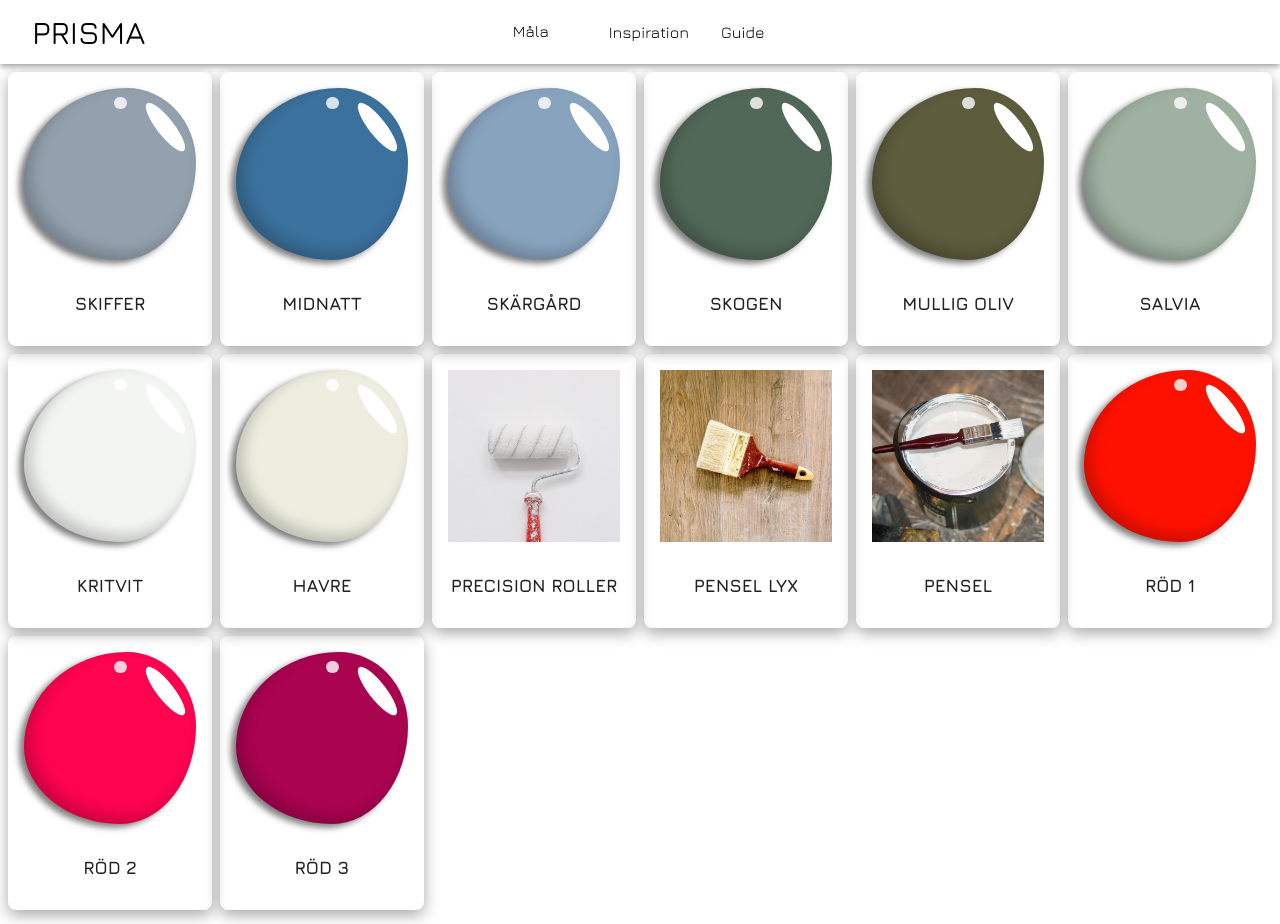
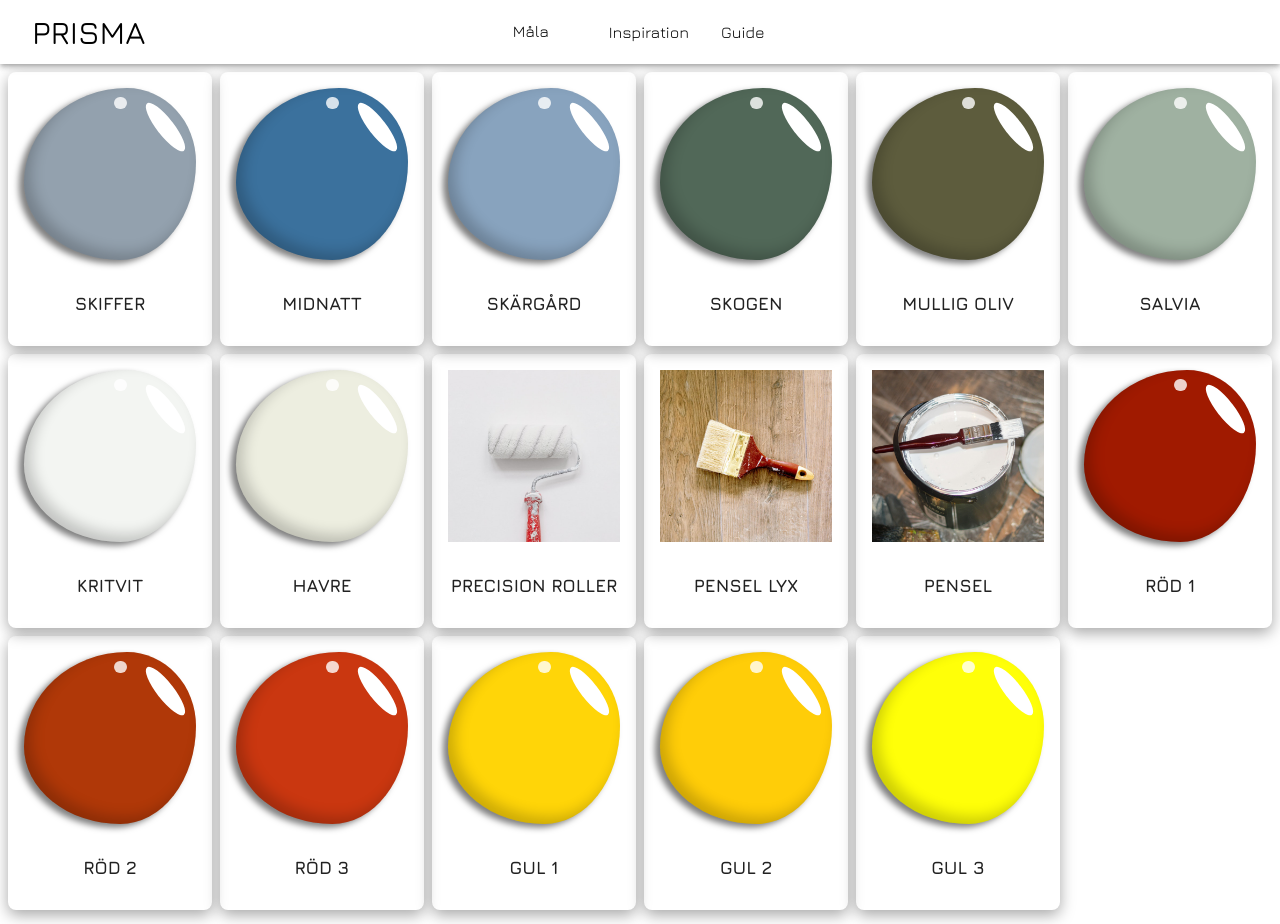
Before and after one commit to eliaslevander/AgilUtveckling-Team2, a Vue app: page / in a window 1280 px wide. Shown: the top 924 px of the page. Built offline with nearby package versions, Linux system fonts and the light colour scheme; some icons are missing.

Commit message:
la till olika priser beroende på färgtyp

```diff
--- a/public/db.json
+++ b/public/db.json
@@ -142,7 +142,7 @@
     "category": "color",
     "value": "l",
     "colorType": "Röd",
-    "colorHex": "#FF1100"
+    "colorHex": "#a01A00"
   },
   {
     "id": 13,
@@ -154,7 +154,7 @@
     "category": "color",
     "value": "l",
     "colorType": "Röd",
-    "colorHex": "#FD0350"
+    "colorHex": "#B03808"
   },
   {
     "id": 13,
@@ -166,6 +166,42 @@
     "category": "color",
     "value": "l",
     "colorType": "Röd",
-    "colorHex": "#AA0350"
+    "colorHex": "#ca3710"
+  },
+  {
+    "id": 14,
+    "name": "Gul 1",
+    "description": "Denna produkts unika röda nyans är en perfekt blandning av passion och energi. Uppgradera din stil med denna dynamiska produkt, där varje detalj är designad för att sticka ut och göra ett starkt intryck.",
+    "image": "../src/assets/images/",
+    "alt": "Gul 1-färg",
+    "price": 199,
+    "category": "color",
+    "value": "l",
+    "colorType": "Gul",
+    "colorHex": "#FFD508"
+  },
+  {
+    "id": 15,
+    "name": "Gul 2",
+    "description": "Denna produkts unika röda nyans är en perfekt blandning av passion och energi. Uppgradera din stil med denna dynamiska produkt, där varje detalj är designad för att sticka ut och göra ett starkt intryck.",
+    "image": "../src/assets/images/",
+    "alt": "Gul 2-färg",
+    "price": 199,
+    "category": "color",
+    "value": "l",
+    "colorType": "Gul",
+    "colorHex": "#FFCD08"
+  },
+  {
+    "id": 16,
+    "name": "Gul 3",
+    "description": "Denna produkts unika röda nyans är en perfekt blandning av passion och energi. Uppgradera din stil med denna dynamiska produkt, där varje detalj är designad för att sticka ut och göra ett starkt intryck.",
+    "image": "../src/assets/images/",
+    "alt": "Gul 3-färg",
+    "price": 199,
+    "category": "color",
+    "value": "l",
+    "colorType": "Gul",
+    "colorHex": "#FFFF08"
   }
 ]
--- a/src/views/ProductView.vue
+++ b/src/views/ProductView.vue
@@ -107,7 +107,11 @@
       </div>
       <v-divider class="divider"></v-divider>
       <p id="total-sum">
-        Totalsumma: <strong> {{ product.price * amount }}</strong
+        Totalsumma:
+        <strong v-if="isColor">
+          {{ product.price * colorTypePrice * amount }}</strong
+        >
+        <strong v-else> {{ product.price * amount }}</strong
         >:-
       </p>
       <div id="cart-button-container">
@@ -128,7 +132,7 @@
 </template>
 
 <script setup>
-import { ref, onMounted } from "vue";
+import { ref, onMounted, computed } from "vue";
 import { productsStore } from "../stores/products.js";
 import { useCartStore } from "../stores/cart";
 import { useRoute, useRouter } from "vue-router";
@@ -160,6 +164,25 @@ onMounted(() => {
   );
 
   isColor.value = product.value.category === "color" ? true : false;
+});
+
+// Använder computed för att ge de olika färgtyperna olika priser. colorTypeValue används
+// som multiplikator i totalsumman. helmatt = standard, halvmatt + 10%, högglans + 15%
+
+const colorTypePrice = computed(() => {
+  let colorTypeValue = toggle.value;
+  switch (colorTypeValue) {
+    case "helmatt":
+      colorTypeValue = 1;
+      break;
+    case "halvmatt":
+      colorTypeValue = 1.1;
+      break;
+    case "hogglans":
+      colorTypeValue = 1.15;
+      break;
+  }
+  return colorTypeValue;
 });
 
 const addToCartHandler = () => {
```
